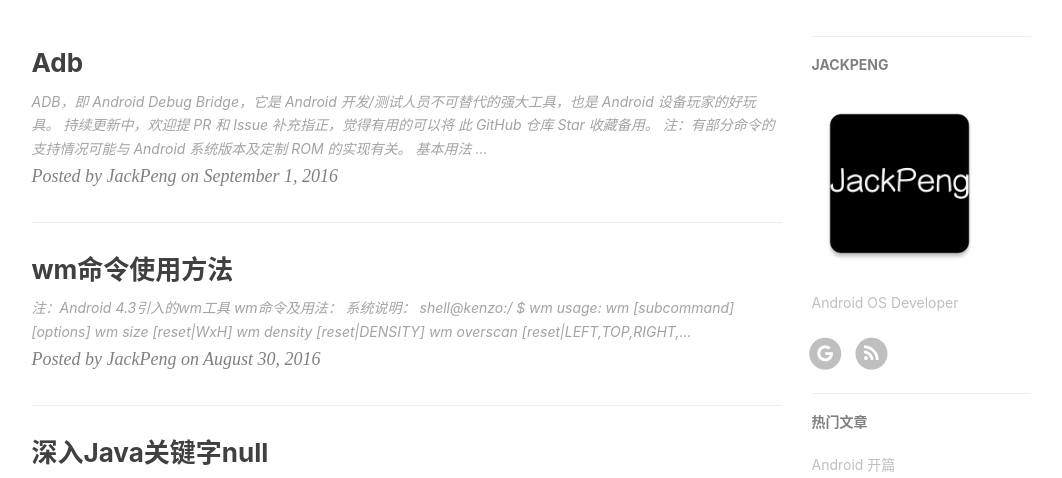
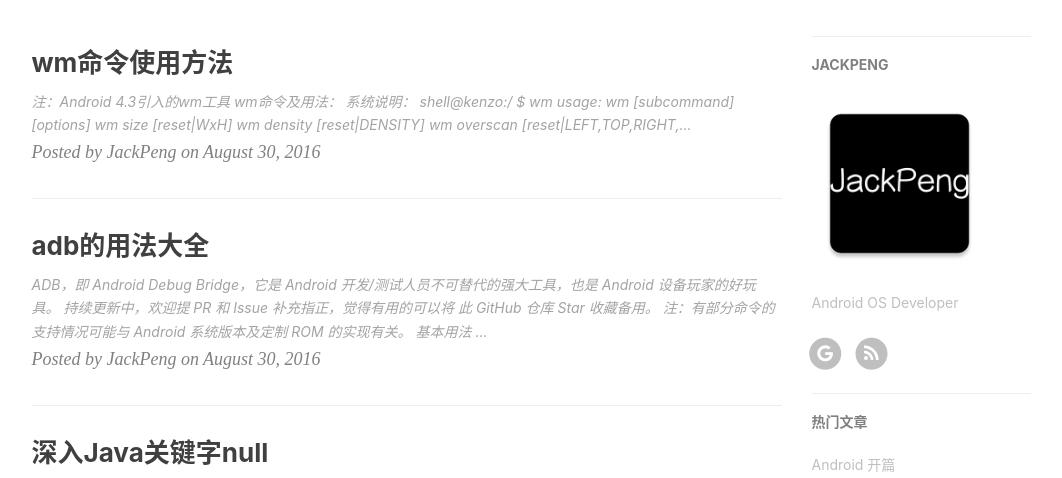
Before and after one commit to yuanfentiank789/yuanfentiank789.github.io, a Jekyll site: the page built from index.html, in a window 1280 px wide and 900 px high, cut to the strip 422-900 px from the top of the window. Shown: the whole strip, without its empty margins (136-1198 px from the left). Built offline with Jekyll 4.4.1, drawn with Linux system fonts in a browser that asks for light colours; nearby versions of some CDN libraries; the list of posts is cut into pages by our own code; comment, search, counter and statistics services are not loaded.

Commit message:
update
update

```diff
--- a/_posts/2016-09-01-adb.md
+++ b/_posts/2016-09-01-adb.md
@@ -1,3 +1,16 @@
+---
+layout: post
+title:  "adb的用法大全"
+date:   2016-08-30 1:05:00
+catalog:  true
+tags:
+
+   - adb
+
+
+
+---
+
 # ![Awesome Adb](./assets/title.png)
 
 ADB，即 [Android Debug Bridge](https://developer.android.com/studio/command-line/adb.html)，它是 Android 开发/测试人员不可替代的强大工具，也是 Android 设备玩家的好玩具。
```
